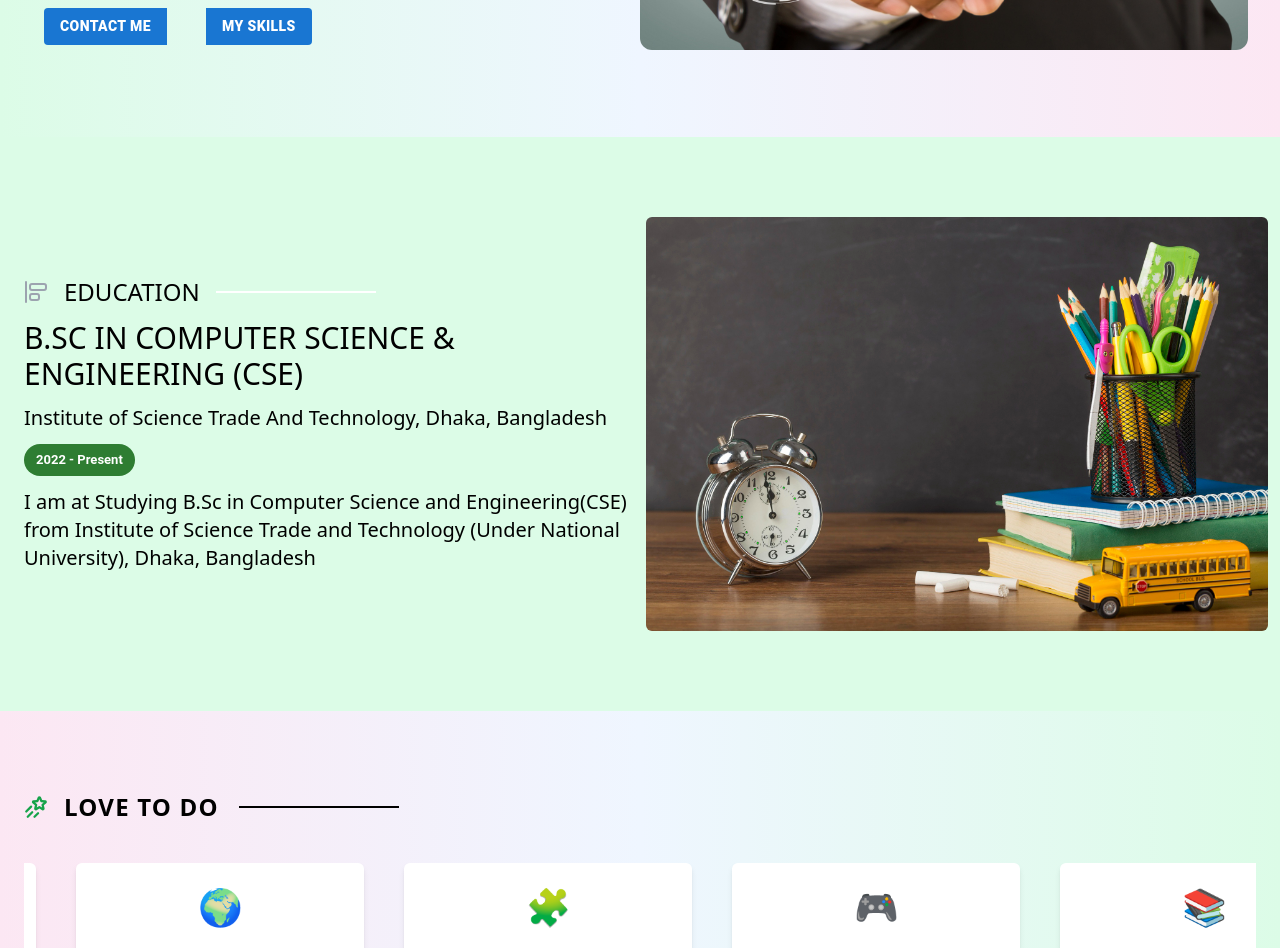
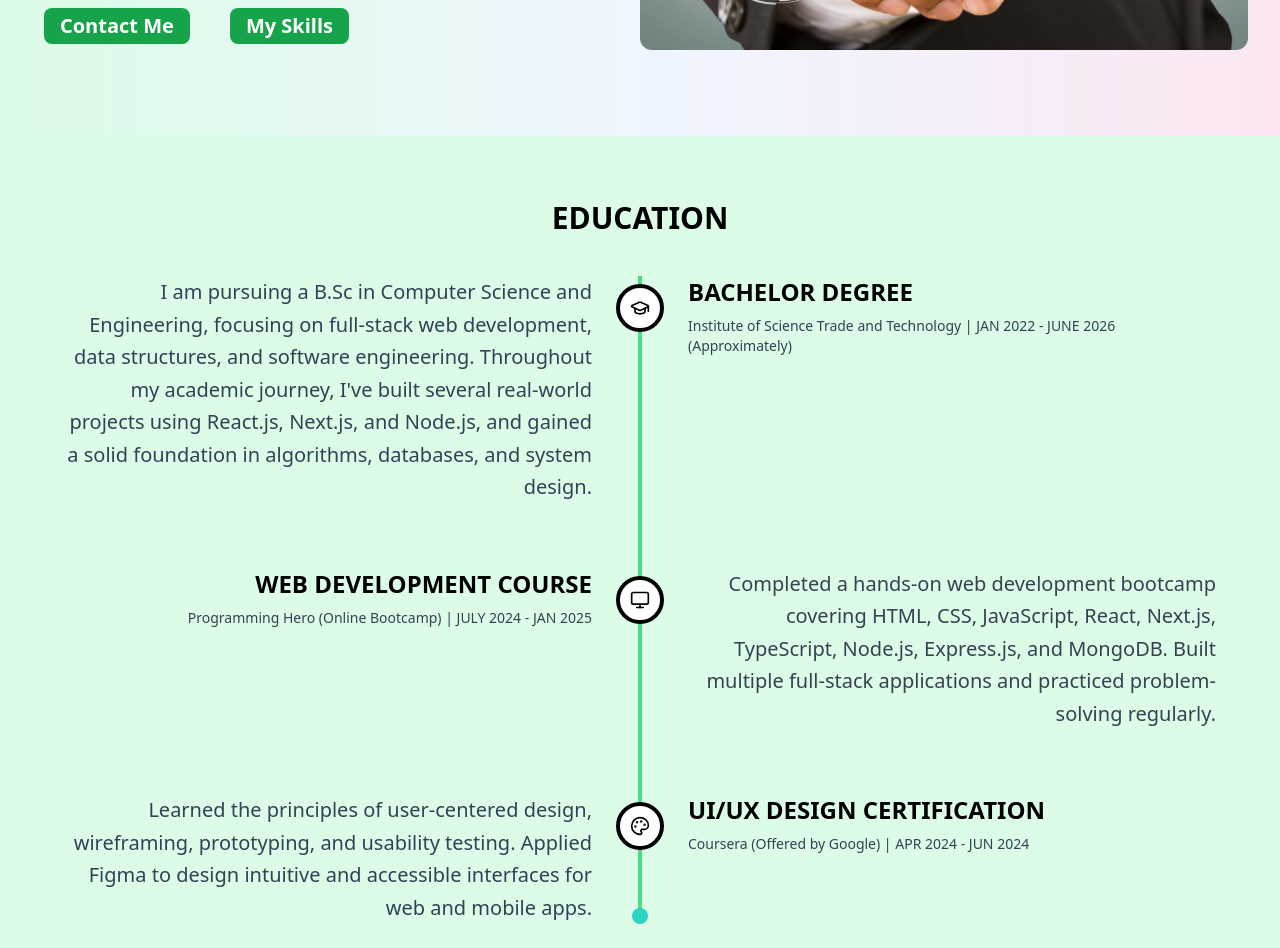
Before and after one commit to mdYeasinIslam/My_Portfolio, a Next.js app: page / in a window 1280 px wide. Shown: the part 1240-2188 px from the top of the page. Built offline with nearby package versions, Linux system fonts and the light colour scheme.

Commit message:
fix some design

```diff
--- a/src/SharedComponent/Navbar.tsx
+++ b/src/SharedComponent/Navbar.tsx
@@ -1,5 +1,5 @@
 "use client";
-import { Box, Button } from "@mui/material";
+import { Box } from "@mui/material";
 import { useState } from "react";
 import { FaPhoneFlip } from "react-icons/fa6";
 import { FcAbout } from "react-icons/fc";
@@ -122,13 +122,12 @@ export const Navbar = () => {
 
       {/* Resume button */}
       <Box>
-        <Button
+        <button
           onClick={handleResumeDownload}
-          variant="contained"
-          className="bg-green-500 hover:bg-green-700 duration-500 font-semibold"
+          className="bg-green-500 hover:bg-green-700 text-white px-3 py-2 rounded-lg duration-500 font-semibold"
         >
           Get Resume
-        </Button>
+        </button>
       </Box>
     </nav>
   );
--- a/src/app/page.tsx
+++ b/src/app/page.tsx
@@ -1,6 +1,6 @@
 import { About } from "@/components/About/About";
 import Contact from "@/components/ContactSection/Contact";
-import { Education } from "@/components/Education/Education";
+import EduSection from "@/components/Education/EduSection";
 import Hobby from "@/components/Hobby/Hobby";
 import HeroBanner from "@/components/Home/Banner/HeroBanner";
 import Projects from "@/components/Pojects/Projects";
@@ -27,7 +27,8 @@ export default function Home() {
         {/* <Banner /> */}
         <HeroBanner />
         <About />
-        <Education />
+        {/* <Education /> */}
+        <EduSection/>
         <Hobby />
         <Skills />
         <Projects />
--- a/src/components/About/About.tsx
+++ b/src/components/About/About.tsx
@@ -1,5 +1,4 @@
 "use client";
-import { Button, ButtonGroup } from "@mui/material";
 import { Link } from "react-scroll";
 import { BsStars } from "react-icons/bs";
 import Image from "next/image";
@@ -54,26 +53,22 @@ export const About = () => {
           </h1> */}
 
           {/* Button Group */}
-          <ButtonGroup className="flex gap-5 md:space-x-5 ">
+          <div className="flex gap-5 md:space-x-5 ">
             <Link to="Contact" smooth={true} duration={500}>
-              <Button
-                variant="contained"
-                sx={{ fontWeight: 800 }}
-                className="bg-green-600 hover:bg-green-800 font-semibold"
+              <button
+                className="bg-green-600 hover:bg-green-800 font-semibold  px-4 py-1 rounded-lg text-white"
               >
                 Contact Me
-              </Button>
+              </button>
             </Link>
             <Link to="Skill" smooth={true} duration={500}>
-              <Button
-                variant="contained"
-                sx={{ fontWeight: 800 }}
-                className="bg-green-600 hover:bg-green-800 font-semibold"
+              <button
+                className="bg-green-600 hover:bg-green-800 font-semibold px-4 py-1 rounded-lg text-white"
               >
                 My Skills
-              </Button>
+              </button>
             </Link>
-          </ButtonGroup>
+          </div>
         </div>
       </div>
     </section>
--- /dev/null
+++ b/src/components/Education/EduSection.tsx
@@ -0,0 +1,146 @@
+import { GraduationCap, Palette, Monitor } from "lucide-react";
+
+const educationData = [
+  {
+    id: 1,
+    title: "BACHELOR DEGREE",
+    institution: "Institute of Science Trade and Technology",
+    period: "JAN 2022 - JUNE 2026 (Approximately)",
+    description:
+      "I am pursuing a B.Sc in Computer Science and Engineering, focusing on full-stack web development, data structures, and software engineering. Throughout my academic journey, I've built several real-world projects using React.js, Next.js, and Node.js, and gained a solid foundation in algorithms, databases, and system design.",
+    icon: GraduationCap,
+    position: "right",
+  },
+  {
+    id: 2,
+    title: "WEB DEVELOPMENT COURSE",
+    institution: "Programming Hero (Online Bootcamp)",
+    period: "JULY 2024 - JAN 2025",
+    description:
+      "Completed a hands-on web development bootcamp covering HTML, CSS, JavaScript, React, Next.js, TypeScript, Node.js, Express.js, and MongoDB. Built multiple full-stack applications and practiced problem-solving regularly.",
+    icon: Monitor,
+    position: "left",
+  },
+  {
+    id: 3,
+    title: "UI/UX DESIGN CERTIFICATION",
+    institution: "Coursera (Offered by Google)",
+    period: "APR 2024 - JUN 2024",
+    description:
+      "Learned the principles of user-centered design, wireframing, prototyping, and usability testing. Applied Figma to design intuitive and accessible interfaces for web and mobile apps.",
+    icon: Palette,
+    position: "right",
+  },
+];
+
+
+export default function zEduSection() {
+  return (
+      <section className="py-16 px-4 bg-green-100">
+          <h1 className="text-center pb-10 text-3xl font-semibold">EDUCATION</h1>
+      <div className="max-w-6xl mx-auto">
+        <div className="relative">
+          {/* Vertical Timeline Line */}
+          <div className="absolute left-1/2 transform -translate-x-1/2 w-1 bg-green-400 h-full"></div>
+
+          {/* Timeline Items */}
+          <div className="space-y-16">
+            {educationData?.map((item) => (
+              <div key={item.id} className="relative">
+                {/* Timeline Dot */}
+                <div className="absolute left-1/2 transform -translate-x-1/2 -translate-y-1/2 top-8">
+                  <div className="w-12 h-12 bg-white rounded-full flex items-center justify-center border-4 border-black">
+                    <item.icon className="w-5 h-5 text-black" />
+                  </div>
+                </div>
+
+                {/* Content */}
+                <div
+                  className={`grid grid-cols-2 gap-8 items-start ${
+                    item.position === "right" ? "" : ""
+                  }`}
+                >
+                  {/* Left Side */}
+                  <div
+                    className={`${
+                      item.position === "left" ? "text-right" : "text-right"
+                    }`}
+                  >
+                    {item.position === "left" ? (
+                      // Content on left
+                      <div className="pr-8">
+                        <h3 className="text-2xl font-bold text-black mb-2">
+                          {item.title}
+                        </h3>
+                        <p className="text-gray-700 text-sm font-medium mb-4">
+                          {item.institution} | {item.period}
+                        </p>
+                      </div>
+                    ) : (
+                      // Description on left when content is on right
+                      <div className="pr-8">
+                        <p className="text-slate-700 leading-relaxed">
+                          {item.description}
+                        </p>
+                      </div>
+                    )}
+                  </div>
+
+                  {/* Right Side */}
+                  <div
+                    className={`${
+                      item.position === "right" ? "text-left" : "text-right"
+                    }`}
+                  >
+                    {item.position === "right" ? (
+                      // Content on right
+                      <div className="pl-8">
+                        <h3 className="text-2xl font-bold  mb-2">
+                          {item.title}
+                        </h3>
+                        <p className="text-slate-700 text-sm font-medium mb-4">
+                          {item.institution} | {item.period}
+                        </p>
+                      </div>
+                    ) : (
+                      // Description on right when content is on left
+                      <div className="pl-8">
+                        <p className="text-gray-700 leading-relaxed">
+                          {item.description}
+                        </p>
+                      </div>
+                    )}
+                  </div>
+                </div>
+
+                {/* Description for the current item */}
+                {/* <div
+                  className={`mt-4 ${
+                    item.position === "left" ? "text-left" : "text-right"
+                  }`}
+                >
+                  <div
+                    className={`${
+                      item.position === "left"
+                        ? "pr-8 mr-auto max-w-md"
+                        : "pl-8 ml-auto max-w-md"
+                    }`}
+                  >
+                    <p className="text-gray-700 leading-relaxed">
+                      {item.description}
+                    </p>
+                  </div>
+                </div> */}
+              </div>
+            ))}
+          </div>
+
+          {/* Timeline End Dot */}
+          <div className="absolute left-1/2 transform -translate-x-1/2 bottom-0">
+            <div className="w-4 h-4 bg-teal-400 rounded-full"></div>
+          </div>
+        </div>
+      </div>
+    </section>
+  );
+}
--- a/src/components/Home/Banner/HeroBanner.tsx
+++ b/src/components/Home/Banner/HeroBanner.tsx
@@ -1,6 +1,5 @@
 "use client";
 
-import {  Button } from "@mui/material";
 import {
   ArrowRight,
   Plus,
@@ -176,19 +175,18 @@ export default function HeroBanner() {
               </ul>
               {/* Buttons */}
               <div className="flex items-center space-x-6 animate-fade-in-up delay-500">
-                <Button
+                <button
                   onClick={() => {
                     const link = document.createElement("a");
                     link.href = "/Yeasin-frontend_developer(resume).pdf"; // File location in the public folder
                     link.download = "Yeasin-frontend_developer(resume).pdf"; // Filename when downloading
                     link.click();
                   }}
-                  variant="contained"
                   className="bg-green-500 text-white px-8 py-4 rounded-full font-semibold hover:bg-green-600 hover:scale-105 transition-all duration-300 flex items-center space-x-2 shadow-lg hover:shadow-xl"
                 >
-                  <span className="text-lg"> Get Resume</span>
+                  <span className="text-xl"> Get Resume</span>
                   <ArrowRight className="w-4 h-4 group-hover:translate-x-1 transition-transform" />{" "}
-                </Button>
+                </button>
               </div>
             </div>
           </div>
--- a/src/components/Pojects/DisplayProjects.tsx
+++ b/src/components/Pojects/DisplayProjects.tsx
@@ -1,5 +1,4 @@
 'use client'
-import { Button, ButtonGroup } from "@mui/material";
 import { ProjectType } from "../../Types/Types";
 import { DetailsProject } from "./DetailsProject";
 import { useState } from "react";
@@ -30,20 +29,20 @@ export const DisplayProjects = ({ project }: { project: ProjectType }) => {
             <div className="w-full flex flex-col gap-3 justify-center ">
               <h2 className="text-xl font-semibold">{project.title}</h2>
               <p className="text-sm pt-2">{project?.description.slice(0, 90)}...</p>
-              <ButtonGroup className="flex flex-col gap-3">
+              <div className="flex flex-col gap-3">
                   <div className="flex flex-col xl:flex-row gap-4 w-full">
 
                     <Link target="_blank" href={project.liveSite} className="w-full">
-                        <Button variant="contained" color="primary" sx={{ fontWeight: 800 }} className="w-full bg-green-600 font-semibold">Live Site</Button>
+                        <button    className="w-full py-1 bg-green-600 font-medium rounded-lg text-white">Live Site</button>
                     </Link>
                     <Link target="_blank" href={project.github} className="w-full">
-                    <Button variant="contained" color="primary" sx={{ fontWeight: 800 }} className="w-full bg-green-600 font-semibold">GitHub</Button>
+                    <button    className="w-full py-1 bg-green-600 font-medium rounded-lg text-white">GitHub</button>
                     </Link>
                   </div>
                 {/* <Link to={`/project/${project?.id}`} className="w-full"> */}
-                    <Button onClick={handleClickOpen} variant="contained" color="primary" sx={{ fontWeight: 800 }} className="w-full bg-green-600 font-semibold">View Details</Button>
+                    <button onClick={handleClickOpen}    className="w-full py-1 bg-green-600 font-medium rounded-lg text-white">View Details</button>
                   {/* </Link> */}
-              </ButtonGroup>
+              </div>
             </div>
             {
               open &&  <DetailsProject open={open} handleClose={handleClose} project={project} />
```
Also changed, not shown: package.json (line endings or trailing spaces).
